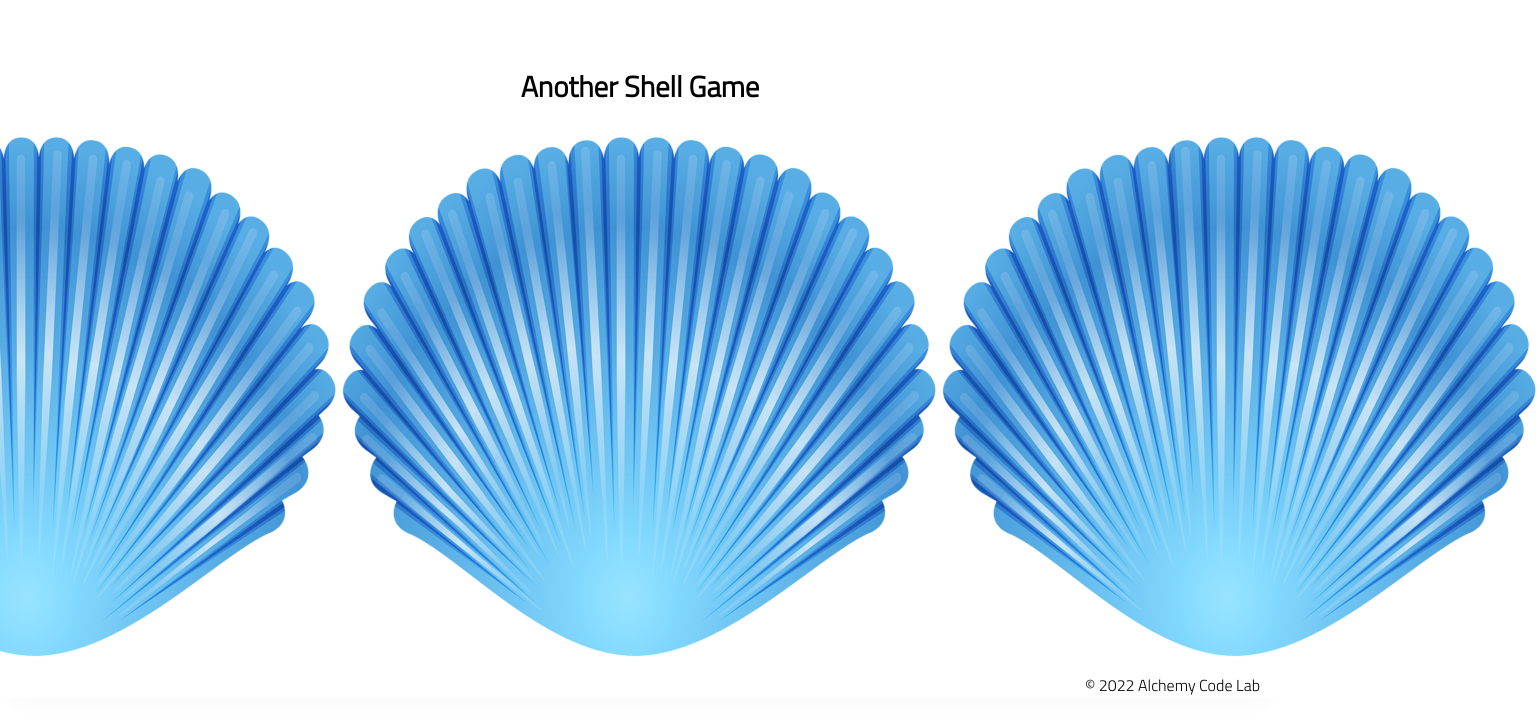
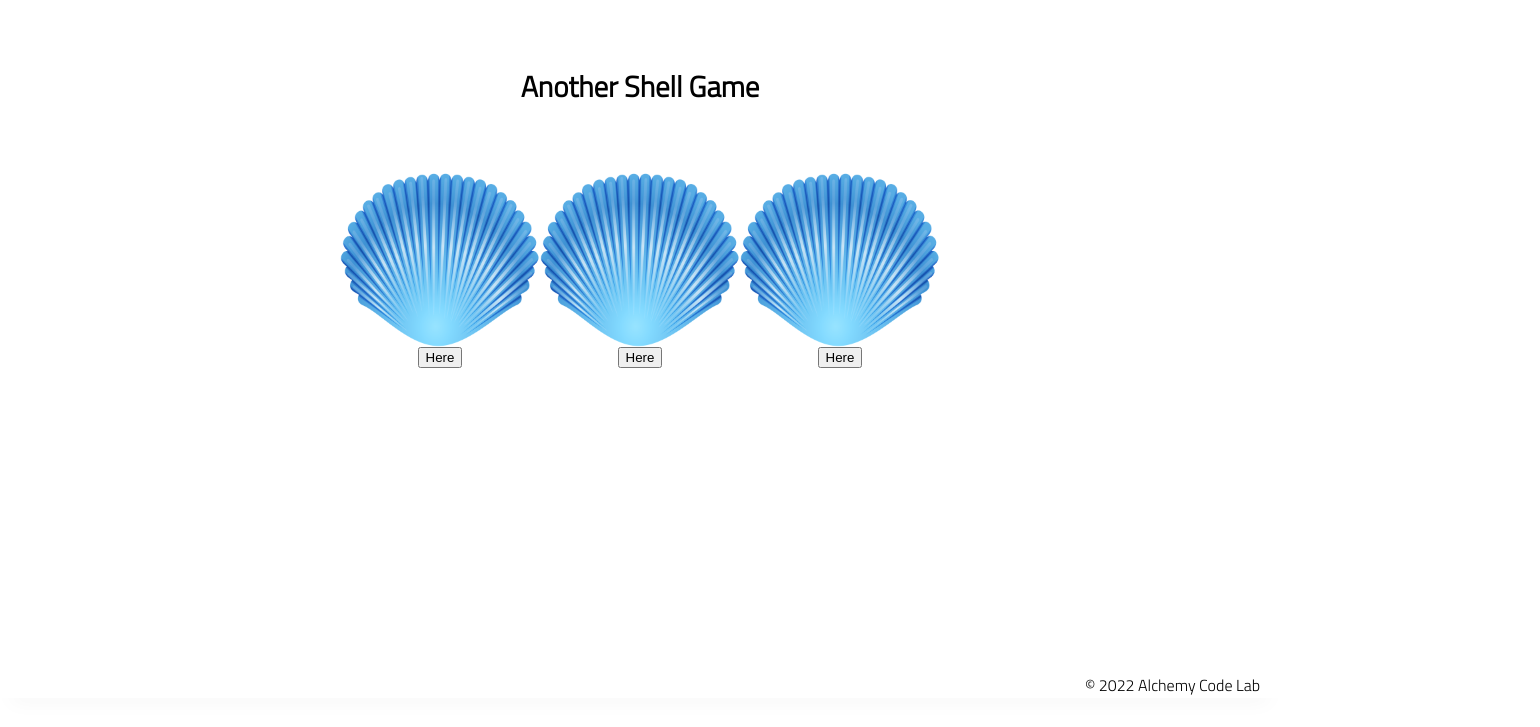
Before and after one commit to mariahschock/Shell-Game-Practice, a plain HTML site: page index.html in a window 1280 px wide. Shown: the part 102-829 px from the top of the page, 1540 px wide, since content can reach past the window. After the commit the page ends 800 px from the top, so only its background shows below. Drawn offline with Linux system fonts and the light colour scheme.

Commit message:
image resizing

```diff
--- a/app.js
+++ b/app.js
@@ -1,8 +1,13 @@
 // import functions and grab DOM elements
-
+const btn1 = document.getElementById('shell1-btn');
+const btn2 = document.getElementById('shell2-btn');
+const btn3 = document.getElementById('shell3-btn');
 // let state
 
 // set event listeners
+btn1.addEventListener('click', () => {
+
+});
   // get user input
   // use user input to update state
   // update DOM to reflect the new state
--- a/index.html
+++ b/index.html
@@ -24,12 +24,15 @@
             <div class="shells">
                 <div class="shell" id="shell1">
                     <img src="./assets/Blue Shell.png" id="shell1-img">
+                    <button id="shell1-btn">Here</button>
                 </div>
                 <div class="shell" id="shell2">
                     <img src="./assets/Blue Shell.png" id="shell2-img">
+                    <button id="shell2-btn">Here</button>
                 </div>
                 <div class="shell" id="shell3">
                     <img src="./assets/Blue Shell.png" id="shell3-img">
+                    <button id="shell3-btn">Here</button>
                 </div>
             </div>
 
--- a/styles/home.css
+++ b/styles/home.css
@@ -2,4 +2,20 @@
 .shells {
     display:flex;
     flex-direction: row;
+    margin: 40px;
 }
+
+.shell {
+    width: 200px;
+    display: flex;
+    flex-direction: column;
+    align-items: center;
+    justify-content: flex-end;
+    position: relative;
+}
+
+.shell img {
+    width: 100%;
+    transition: transform 0.5s ease-in-out;
+    z-index: 20;
+}
```
